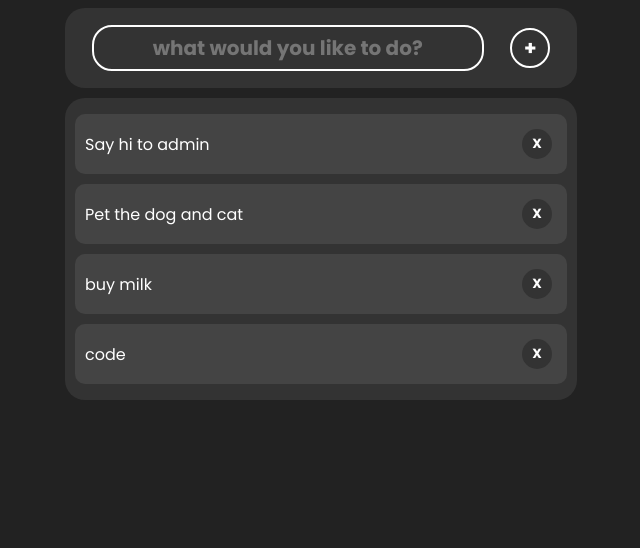
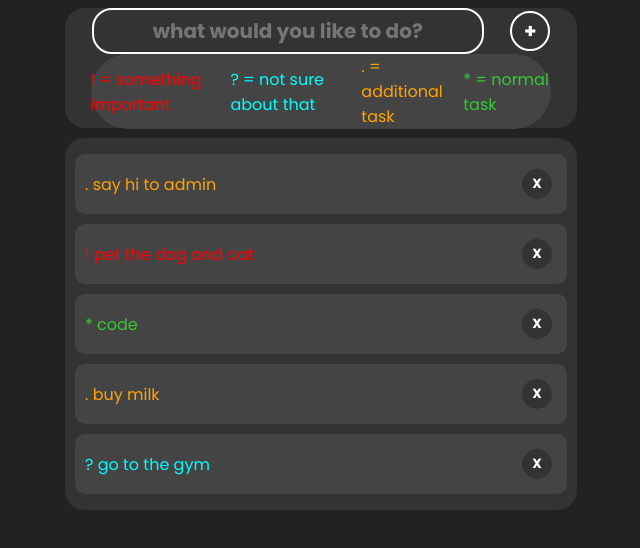
Before and after one commit to Liioan/Todo-app, a plain HTML site: page simple_todo_app/index.html in a window 1280 px wide. Shown: the whole page, without its empty margins (319-959 px from the left). Drawn offline with Linux system fonts and the light colour scheme.

Commit message:
Add files via upload

```diff
--- a/simple_todo_app/index.html
+++ b/simple_todo_app/index.html
@@ -10,35 +10,57 @@
 <body>
     <div class="wrapper">
         <form>
-            <input type="text" placeholder="what would you like to do?" class="user-to-do error" id="userValue">
-            <input type="submit" value="+" class="submit-button">
+            <div class="inputs">
+                <input type="text" placeholder="what would you like to do?" class="user-to-do error" id="userValue">
+                <input type="submit" value="+" class="submit-button">
+            </div>
+            <div class="todo-colors">
+                <span class="important">
+                    ! = something important
+                </span>
+                <span class="uncertain">
+                    ? = not sure about that
+                </span>
+                <span class="optional">
+                    . = additional task
+                </span>
+                <span class="normal">
+                    * = normal task
+                </span>
+            </div>
         </form>
         <div class="todos">
             <ul>
                 <li>
                     <div class="todo">
-                        Say hi to admin
-                        <button>X</button>
+                        <span class="optional">. say hi to admin</span>
                     </div>
+                    <button>X</button>
                 </li>
                 <li>
                     <div class="todo">
-                        Pet the dog and cat
-                        <button>X</button>
+                        <span class="important">! pet the dog and cat</span>
                     </div>
+                     <button>X</button>
                 </li>
                 <li>
                     <div class="todo">
-                        buy milk
-                        <button>X</button>
+                        <span class="normal">* code</span>
                     </div>
+                    <button>X</button>
+                </li>
+                <li>
+                   <div class="todo">
+                        <span class="optional">. buy milk</span>
+                   </div>
+                    <button>X</button>
                 </li>
                 <li>
                     <div class="todo">
-                        code
-                        <button>X</button>
+                         <span class="uncertain">? go to the gym</span>
                     </div>
-                </li>
+                     <button>X</button>
+                 </li>
             </ul>
         </div>
     </div>
--- a/simple_todo_app/script.js
+++ b/simple_todo_app/script.js
@@ -1,13 +1,13 @@
 const form = document.querySelector('form');
 const userToDo = document.querySelector('.user-to-do');
 const ul = document.querySelector('ul');
-const pattern = /^[a-zA-z0-9_.,*+-/\sąęćśżźóńł'")(;]{1,}$/;
+const pattern = /^.{1,}$/;
 
 //* removes targeted li, adds hidden class if ul is empty
 ul.addEventListener('click', e => {
     //* checks if delete acction was triggered
     if(e.target.tagName === 'BUTTON'){
-        e.target.parentElement.parentElement.remove();
+        e.target.parentElement.remove();
     }
 
     //*checs if ul is empty
@@ -27,11 +27,32 @@ form.addEventListener('submit', e => {
     //* tests if value is empty
     let result = pattern.test(userToDo.value);
     // console.log(result);
+
     if(result){
-        ul.innerHTML += `<li><div class ="todo">${userToDo.value}<button>X</button></div></li>`;
+        //* checks if user used color for li
+        const important = /[!]/;
+        const uncertain = /[?]/;
+        const optional = /[.]/;
+        const normal = /[*]/;
+        let usedColor = ``;
+
+        if(important.test(userToDo.value)){
+            usedColor = `<span class="important">`;
+        } else if(uncertain.test(userToDo.value)){
+            usedColor = `<span class="uncertain">`;
+        } else if(optional.test(userToDo.value)){
+            usedColor = `<span class="optional">`;
+        } else if(normal.test(userToDo.value)){
+            usedColor = `<span class="normal">`;
+        } else {
+            usedColor = `<span>`;
+        }
+        console.log(usedColor);
+
+
+        //* adds li
+        ul.innerHTML += `<li><div class ="todo">${usedColor}${userToDo.value}</span></div><button>X</button></li>`;
         ul.classList.remove('hidden');
-    } else {
-       alert('error: incorrect value \ntype in correct value');
     }
 
     //* clears input field
@@ -44,17 +65,17 @@ form.addEventListener('submit', e => {
 });
 
 //* live feedback
-form.userValue.addEventListener('keyup', e => {
+userToDo.addEventListener('keyup', () => {
     //* tests user value
     let result = pattern.test(userToDo.value);
     // console.log(result);
 
     //* adds classes for feedback
     if(result){
-        form.userValue.classList.remove('error');
-        form.userValue.classList.add('valid');
+        userToDo.classList.remove('error');
+        userToDo.classList.add('valid');
     } else {
-        form.userValue.classList.remove('valid');
-        form.userValue.classList.add('error');
+        userToDo.classList.remove('valid');
+        userToDo.classList.add('error');
     }
 });
--- a/simple_todo_app/style.css
+++ b/simple_todo_app/style.css
@@ -22,11 +22,45 @@ body{
 form{
     background-color: #333333;
     width: 40vw;
-    height: 10vh;
+    height: 15vh;
+    display: flex;
+    flex-direction: column;
+    align-items: center;
+    justify-content: space-evenly;
+    border-radius: 20px;
+}
+
+.inputs{
     display: flex;
     align-items: center;
     justify-content: space-evenly;
     border-radius: 20px;
+    width: 100%;
+}
+
+.todo-colors{
+    display: flex;
+    align-items: center;
+    justify-content: space-evenly;
+    width: 90%;
+    background-color: #444444;
+    border-radius: 100px;
+}
+
+.important{
+    color: red;
+}
+
+.uncertain{
+    color: cyan;
+}
+
+.optional{
+    color: orange;
+}
+
+.normal{
+    color: limegreen;
 }
 
 .user-to-do{
@@ -63,6 +97,7 @@ form{
 }
 
 
+
 .todos{
     background-color: #333333;
     width: 40vw;
@@ -80,14 +115,12 @@ li{
     background-color: #444444;
     list-style-type: none;
     border-radius: 10px;
-}
-
-.todo{
     display: flex;
     /* flex-direction: column; */
     justify-content: space-between;
     align-items: center;
 }
+
 
 button{
     margin: 5px;
```
